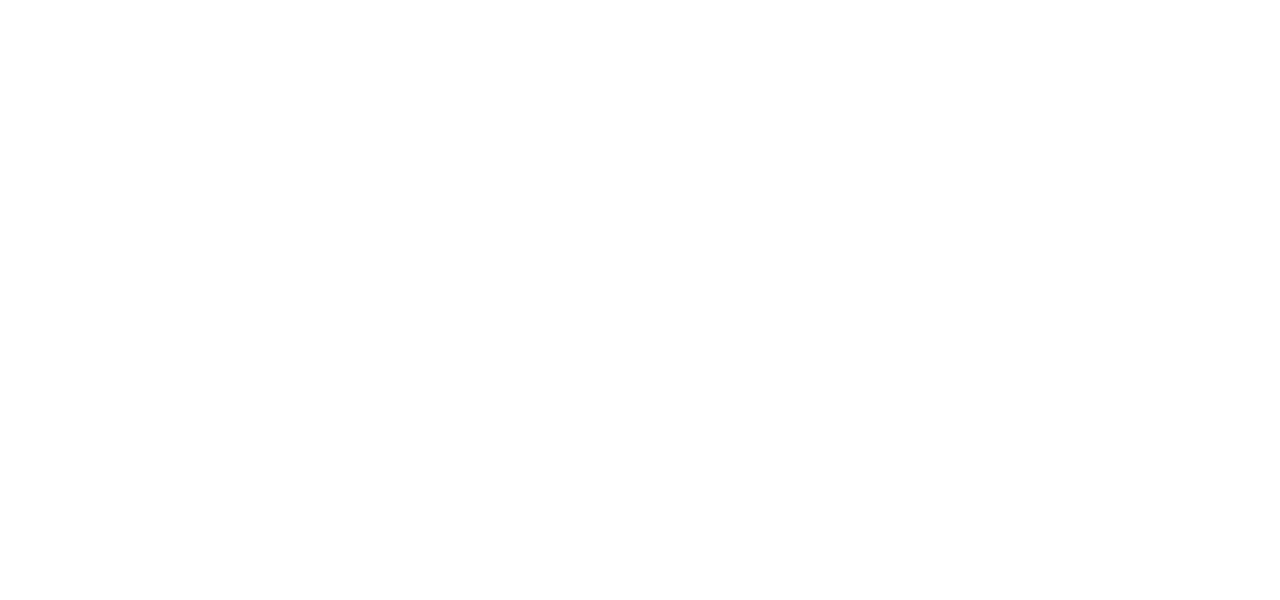
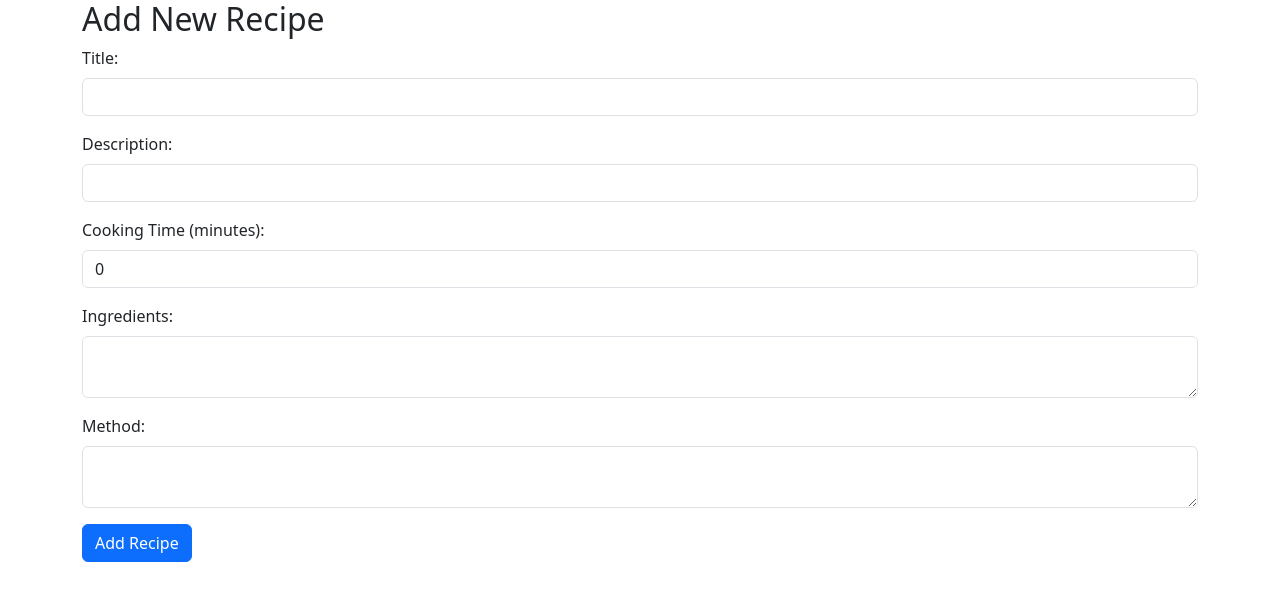
Before and after one commit to PrashanthDP12/RecipeApp, a React (Create React App) app: page /add-recipe in a window 1280 px wide. Before the commit this address had no page. Shown: the top 600 px of the page. Built offline with nearby package versions, Linux system fonts and the light colour scheme.

Commit message:
Added New recipe addition feature

```diff
--- /dev/null
+++ b/src/Components/AddRecipe.js
@@ -0,0 +1,114 @@
+import React, { useState } from 'react';
+import { apiClient } from './api/apiClient';
+
+function AddRecipe() {
+  const [title, setTitle] = useState('');
+  const [description, setDescription] = useState('');
+  const [cookingTime, setCookingTime] = useState(0);
+  const [ingredients, setIngredients] = useState('');
+  const [method, setMethod] = useState('');
+  const [successMessage, setSuccessMessage] = useState('');
+
+  const handleSubmit = async (e) => {
+    e.preventDefault();
+
+    const newRecipe = {
+      title,
+      description,
+      cookingTime,
+      ingredients,
+      method
+    };
+
+    try {
+      const response = await apiClient.post('', newRecipe);
+      console.log('New recipe added:', response.data);
+      setSuccessMessage('Recipe added successfully!');
+      // Reset form fields
+      setTitle('');
+      setDescription('');
+      setCookingTime(0);
+      setIngredients('');
+      setMethod('');
+    } catch (error) {
+      console.error('Error adding recipe:', error);
+    }
+  };
+
+  return (
+    <div>
+      <h2>Add New Recipe</h2>
+      {successMessage && <p className="text-success">{successMessage}</p>}
+      <form onSubmit={handleSubmit}>
+        <div className="mb-3">
+          <label htmlFor="title" className="form-label">
+            Title:
+          </label>
+          <input
+            type="text"
+            className="form-control"
+            id="title"
+            value={title}
+            onChange={(e) => setTitle(e.target.value)}
+            required
+          />
+        </div>
+        <div className="mb-3">
+          <label htmlFor="description" className="form-label">
+            Description:
+          </label>
+          <input
+            type="text"
+            className="form-control"
+            id="description"
+            value={description}
+            onChange={(e) => setDescription(e.target.value)}
+            required
+          />
+        </div>
+        <div className="mb-3">
+          <label htmlFor="cookingTime" className="form-label">
+            Cooking Time (minutes):
+          </label>
+          <input
+            type="number"
+            className="form-control"
+            id="cookingTime"
+            value={cookingTime}
+            onChange={(e) => setCookingTime(e.target.value)}
+            required
+          />
+        </div>
+        <div className="mb-3">
+          <label htmlFor="ingredients" className="form-label">
+            Ingredients:
+          </label>
+          <textarea
+            className="form-control"
+            id="ingredients"
+            value={ingredients}
+            onChange={(e) => setIngredients(e.target.value)}
+            required
+          ></textarea>
+        </div>
+        <div className="mb-3">
+          <label htmlFor="method" className="form-label">
+            Method:
+          </label>
+          <textarea
+            className="form-control"
+            id="method"
+            value={method}
+            onChange={(e) => setMethod(e.target.value)}
+            required
+          ></textarea>
+        </div>
+        <button type="submit" className="btn btn-primary">
+          Add Recipe
+        </button>
+      </form>
+    </div>
+  );
+}
+
+export default AddRecipe;
--- a/src/Components/Home.jsx
+++ b/src/Components/Home.jsx
@@ -29,6 +29,13 @@
         >
           Favorite Recipes
         </Link>
+        <Link
+          to="/add-recipe"
+          className="btn btn-primary btn-lg mx-2"
+          style={{ backgroundColor: '#007bff', borderColor: '#007bff' }}
+        >
+          Add Recipe
+        </Link>
       </div>
     </div>
   );
--- a/src/RecipeApp.js
+++ b/src/RecipeApp.js
@@ -5,6 +5,8 @@
 import Home from './Components/Home';
 import RecipeDetails from './Components/RecipeDetails';
 import FavoriteRecipes from './Components/FavoriteRecipes';
+import AddRecipe from './Components/AddRecipe';
+
 
 function RecipeApp() {
   return (
@@ -15,6 +17,7 @@
         <Route path="/search-recipes" element={<SearchRecipes />} />
         <Route path="/display-recipes/:id" element={<RecipeDetails />} />
         <Route path="/favorite-recipes" element={<FavoriteRecipes />} />
+        <Route path="/add-recipe" element={<AddRecipe />} />
       </Routes>
     </div>
   );
```
